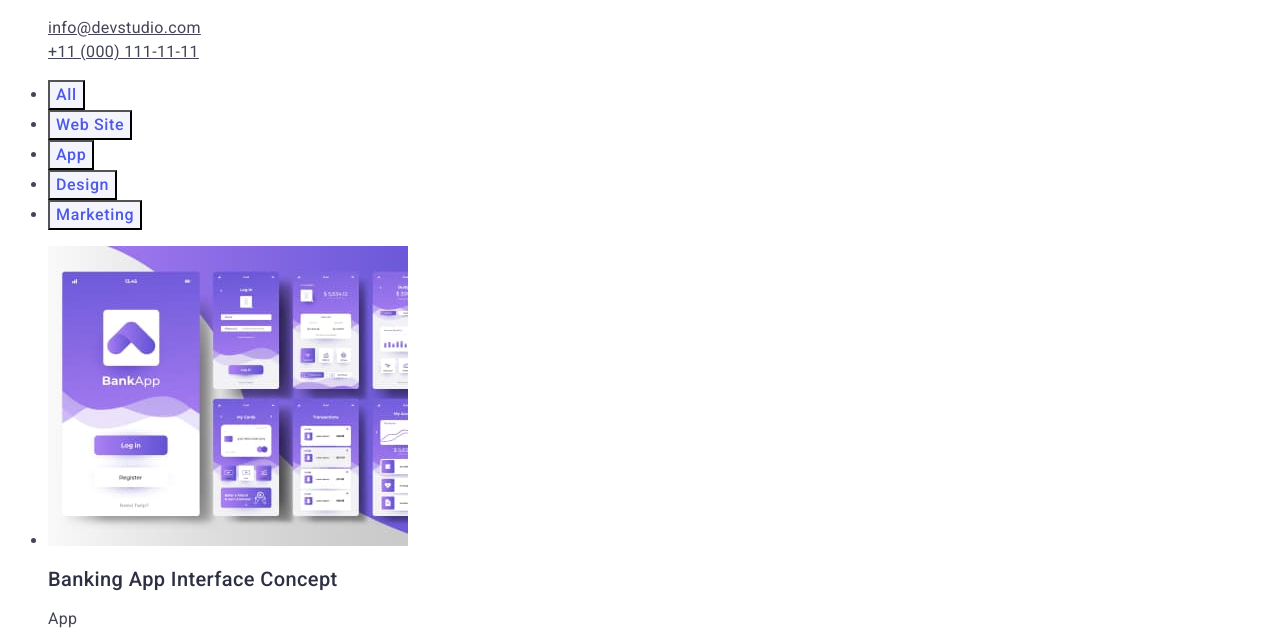
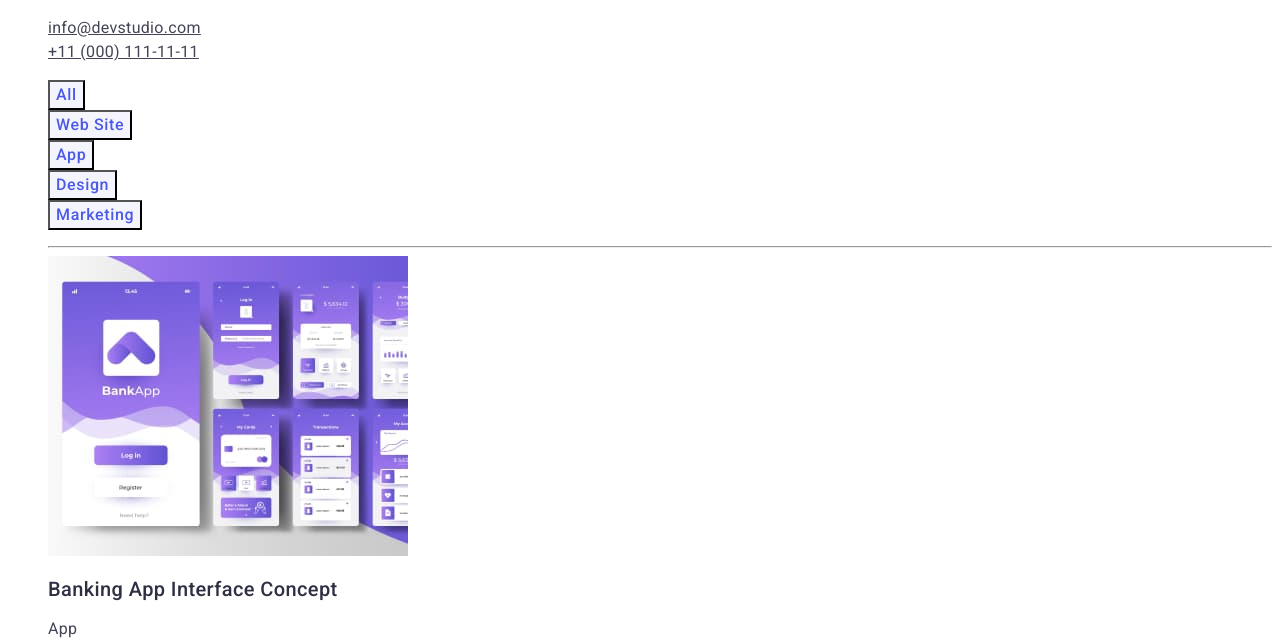
Before and after one commit to frirw/goit-markup-hw-02, a plain HTML site: page portfolio.html in a window 1280 px wide. Shown: the part 117-761 px from the top of the page. Drawn offline with Linux system fonts and the light colour scheme.

Commit message:
Update portfolio.html

```diff
--- a/portfolio.html
+++ b/portfolio.html
@@ -53,15 +53,16 @@
     <main>
       <section>
         <h1 hidden>What we offer</h1>
-        <ul class="filters-list">
+        <ul class="filters list">
           <li><button class="filters-btn" type="button">All</button></li>
           <li><button class="filters-btn" type="button">Web Site</button></li>
           <li><button class="filters-btn" type="button">App</button></li>
           <li><button class="filters-btn" type="button">Design</button></li>
           <li><button class="filters-btn" type="button">Marketing</button></li>
         </ul>
-        <ul class="offers-list">
+        <ul class="offers list">
           <li class="offers-item">
+            <hr href="" class="link">
             <img
               src="./images/banking-app-interface-concept.jpg"
               alt="banking-app-interface-concept"
@@ -70,6 +71,7 @@
             />
             <h2 class="offers-subtitle">Banking App Interface Concept</h2>
             <p class="offers-item-text">App</p>
+          </a>
           </li>
           <li class="offers-item">
             <img
```
